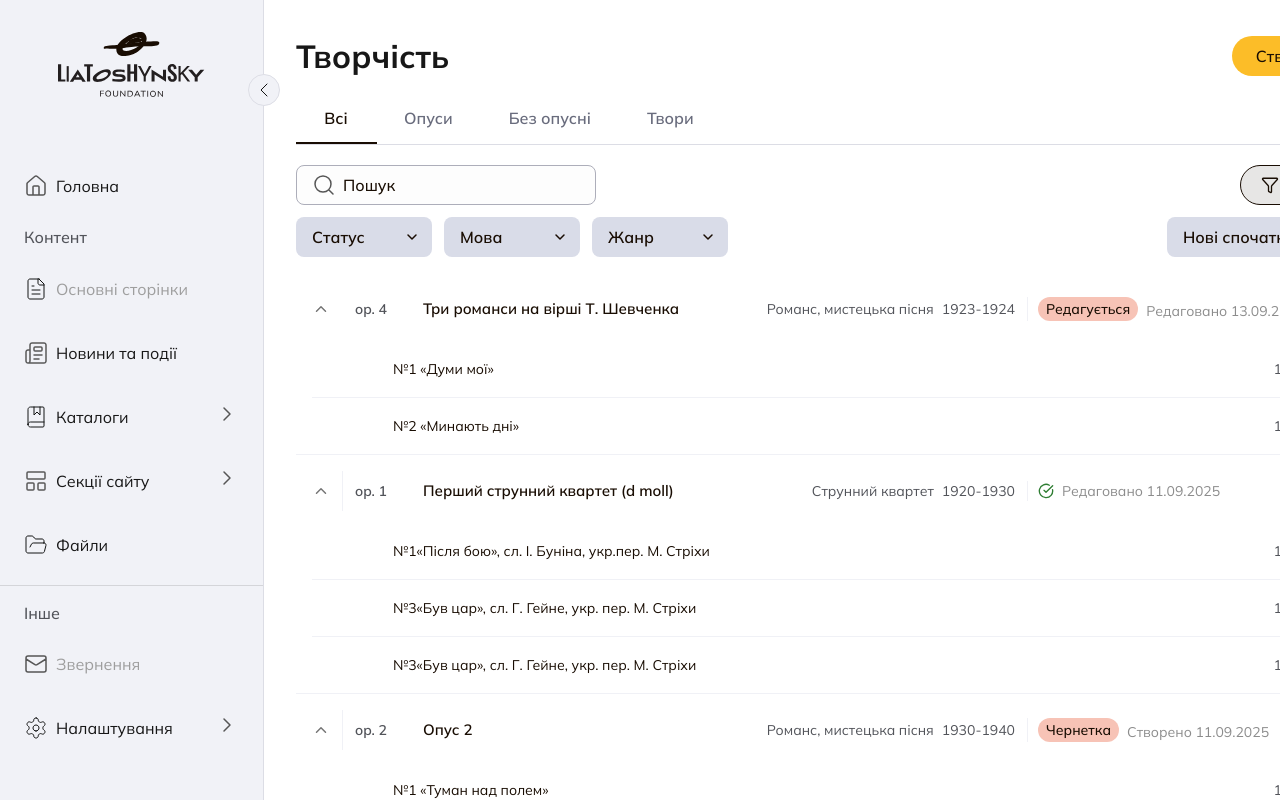
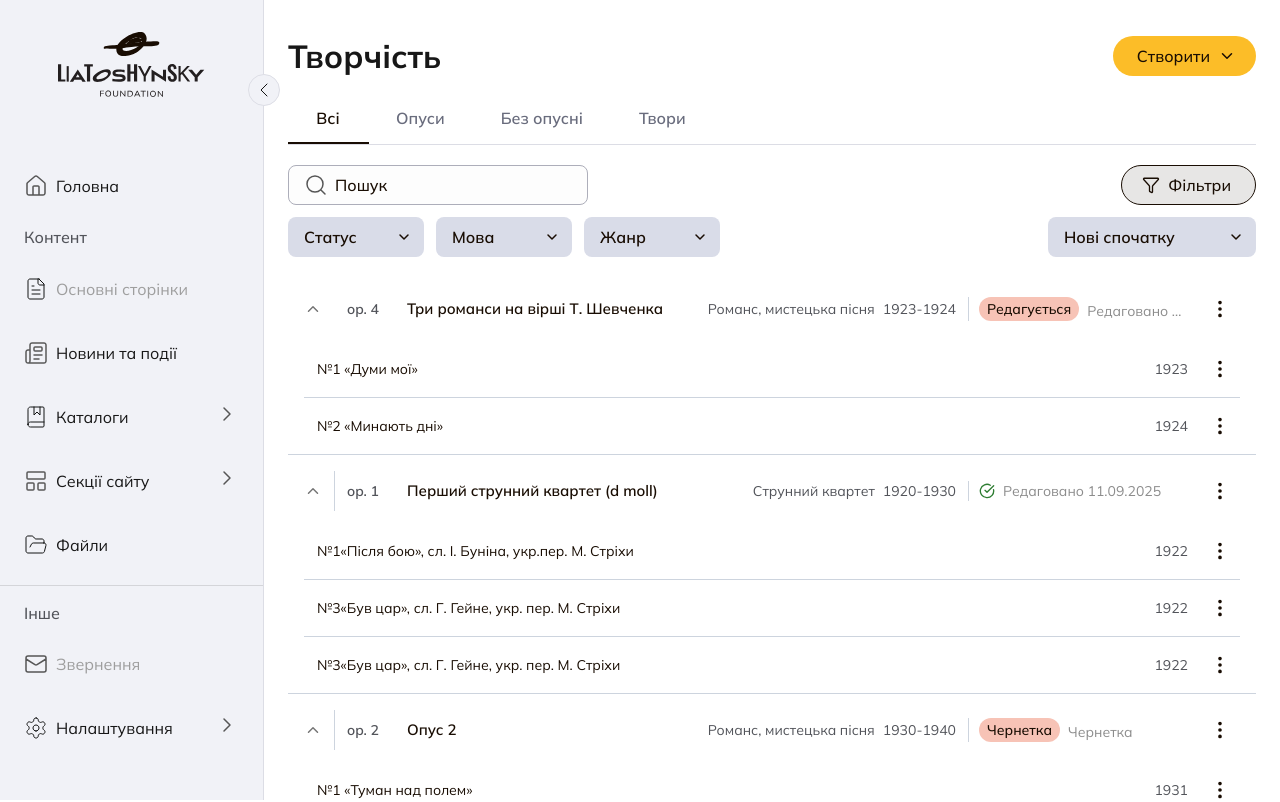
Before and after one commit to Liatoshynsky-Foundation/lf-admin, a Next.js app: page /creativity in a window 1280 px wide. Shown: the top 802 px of the page. Built offline with nearby package versions, Linux system fonts and the light colour scheme.

Commit message:
feat(creativity): implement StatusWithDate component and update WorksPageContent layout

```diff
--- a/app/(logged_in)/creativity/WorksPageContent.tsx
+++ b/app/(logged_in)/creativity/WorksPageContent.tsx
@@ -6,15 +6,15 @@ import {
   AccordionSummary,
   Box,
   Button,
-  Chip,
   IconButton,
   MenuItem,
   Typography
 } from '@mui/material';
-import { ChevronDown, CircleCheckBig, MoreVertical } from 'lucide-react';
+import { ChevronDown, MoreVertical } from 'lucide-react';
 import Link from 'next/link';
 import { useRef, useState } from 'react';
 
+import { StatusWithDate } from './components/StatusWithDate';
 import { useWorksFiltering } from './useWorksFiltering';
 import { type OpusGroup, type UngroupedGroup, WORKS_MOCK_DATA, type WorkStatus } from './works.mock';
 import {
@@ -30,17 +30,12 @@ import {
   type WorksTabValue
 } from '~/constants/creativity';
 import type { FilesSortValue } from '~/constants/sort';
-import { formatDate } from '~/lib/utils/formatDate';
-import { getStatus } from '~/lib/utils/getStatus';
-import contentCardStyles from '~/shared/components/content-card/ContentCard.styles';
-import contentCardBadgeStyles from '~/shared/components/content-card/ContentCardBadge.styles';
 import { colors } from '~/shared/components/design-system/button/Button.styles';
 import DropdownMenu from '~/shared/components/dropdown-menu/DropdownMenu';
 import { EmptyState } from '~/shared/components/empty-state';
 import { FilteringToolbar, SortSelect } from '~/shared/components/filtering-toolbar';
 import { PageHeader } from '~/shared/components/page-header/PageHeader';
 import { filterSelectStyles } from '~/shared/components/selector/FilterSelect.styles';
-import { BaseContentStatuses } from '~/types/enums/common.enums';
 import { normalizeSearch } from '~/utils/normalizeSearch';
 
 type WorksPageContentProps = Readonly<{
@@ -48,13 +43,12 @@ type WorksPageContentProps = Readonly<{
 }>;
 
 const OPUS_HIGHLIGHT_NUMBERS = new Set(['op. 1', 'op. 2', 'op. 3']);
-const TABLE_DIVIDER_COLOR = '#D9DCE866';
-const NUMBER_COLUMN_WIDTH = '56px';
-const GROUP_META_COLUMN_WIDTH = '320px';
-const YEAR_COLUMN_WIDTH = '96px';
-const STATUS_COLUMN_WIDTH = '280px';
+const TABLE_DIVIDER_COLOR = '#CDD4DE';
+const NUMBER_COLUMN_WIDTH = '48px';
+const GROUP_META_COLUMN_WIDTH = '260px';
+const STATUS_COLUMN_WIDTH = '220px';
 const GROUP_ROW_COLUMNS = `1px ${NUMBER_COLUMN_WIDTH} minmax(260px, 1fr) ${GROUP_META_COLUMN_WIDTH} ${STATUS_COLUMN_WIDTH} 40px`;
-const INDIVIDUAL_WORK_ROW_COLUMNS = `1px 1fr ${YEAR_COLUMN_WIDTH} 40px`;
+const INDIVIDUAL_WORK_ROW_COLUMNS = `1px minmax(260px, 1fr) ${GROUP_META_COLUMN_WIDTH} ${STATUS_COLUMN_WIDTH} 40px`;
 const SINGLE_LINE_ELLIPSIS = {
   whiteSpace: 'nowrap',
   overflow: 'hidden',
@@ -68,7 +62,7 @@ const META_TEXT_SX = {
 } as const;
 const TITLE_TEXT_SX = { fontSize: '15px', minWidth: 0, ...SINGLE_LINE_ELLIPSIS } as const;
 const WORK_ROW_TITLE_SX = { fontSize: '14px', minWidth: 0, flex: 1, ...SINGLE_LINE_ELLIPSIS } as const;
-const YEAR_TEXT_SX = { ...META_TEXT_SX, width: YEAR_COLUMN_WIDTH, textAlign: 'right' } as const;
+const YEAR_TEXT_SX = { ...META_TEXT_SX, width: STATUS_COLUMN_WIDTH, textAlign: 'right' } as const;
 const MENU_LIST_SX = { px: '8px', py: '4px' } as const;
 const MENU_ITEM_BASE_SX = {
   ...filterSelectStyles.menuItem,
@@ -85,7 +79,9 @@ type GroupRowData = Readonly<{
   genre: string;
   yearRange: string;
   status: WorkStatus;
+  createdAt?: string;
   updatedAt: string;
+  publishedAt?: string;
   works: ReadonlyArray<{ id: string; title: string; year: string }>;
 }>;
 
@@ -128,7 +124,9 @@ function toGroupRowData(group: OpusGroup | UngroupedGroup): GroupRowData {
     genre: group.genre,
     yearRange: group.yearRange,
     status: group.status,
+    createdAt: group.createdAt,
     updatedAt: group.updatedAt,
+    publishedAt: group.publishedAt,
     works: group.works
   };
 }
@@ -152,74 +150,6 @@ function sortGroups<T extends { title: string; updatedAt: string }>(
 
     return right.title.localeCompare(left.title, 'uk', { sensitivity: 'base' });
   });
-}
-
-// ── Status chip ───────────────────────────────────────────────────────────────
-function StatusChip({ status }: Readonly<{ status: string }>) {
-  if (status === BaseContentStatuses.Published) {
-    return (
-      <Box
-        sx={{
-          display: 'flex',
-          alignItems: 'center',
-          gap: '4px',
-          color: '#2E7D32',
-          fontSize: '14px',
-          whiteSpace: 'nowrap'
-        }}
-      >
-        <CircleCheckBig size={16} />
-      </Box>
-    );
-  }
-
-  const isDraft = status === BaseContentStatuses.Draft;
-  return (
-    <Chip
-      label={isDraft ? 'Чернетка' : 'Редагується'}
-      size="small"
-      sx={{
-        backgroundColor: contentCardBadgeStyles.draftBadge.backgroundColor,
-        color: '#190D03',
-        fontWeight: contentCardBadgeStyles.draftBadge.fontWeight,
-        fontSize: contentCardBadgeStyles.draftBadge.fontSize,
-        height: '24px',
-        '& .MuiChip-label': {
-          color: '#190D03'
-        }
-      }}
-    />
-  );
-}
-
-// ── Status label (for opus row, shows date aside status badge) ────────────────
-function StatusWithDate({ status, date }: Readonly<{ status: string; date: string }>) {
-  const normalizedStatus =
-    status === BaseContentStatuses.Editing ? BaseContentStatuses.Published : status;
-  const statusText =
-    getStatus(normalizedStatus, date, date, date) || `Редаговано ${formatDate(date)}`;
-
-  return (
-    <Box
-      sx={{
-        display: 'flex',
-        alignItems: 'center',
-        gap: '8px',
-        ...SINGLE_LINE_ELLIPSIS,
-        pl: '10px',
-        borderLeft: `1px solid ${TABLE_DIVIDER_COLOR}`,
-        minWidth: 0
-      }}
-    >
-      <StatusChip status={status} />
-      <Typography
-        variant="body2"
-        sx={{ ...contentCardStyles.date, fontSize: '14px', minWidth: 0, ...SINGLE_LINE_ELLIPSIS }}
-      >
-        {statusText}
-      </Typography>
-    </Box>
-  );
 }
 
 // ── Opus context menu ─────────────────────────────────────────────────────────
@@ -355,6 +285,7 @@ function WorkRowCells({ title, year }: Readonly<{ title: string; year: string }>
   return (
     <>
       <Typography sx={WORK_ROW_TITLE_SX}>{title}</Typography>
+      <Box sx={{ width: GROUP_META_COLUMN_WIDTH }} />
       <Typography sx={YEAR_TEXT_SX}>{year}</Typography>
       <ContextMenu items={WORK_MENU_ITEMS} triggerLabel={`Дії твору ${title}`} />
     </>
@@ -451,7 +382,13 @@ function GroupedRow({
           </Box>
 
           <Box sx={{ width: STATUS_COLUMN_WIDTH, minWidth: 0 }}>
-            <StatusWithDate status={group.status} date={group.updatedAt} />
+            <StatusWithDate
+              status={group.status}
+              createdAt={group.createdAt}
+              updatedAt={group.updatedAt}
+              publishedAt={group.publishedAt}
+              dividerColor={TABLE_DIVIDER_COLOR}
+            />
           </Box>
 
           <ContextMenu items={GROUP_MENU_ITEMS} triggerLabel={`Дії групи ${group.title}`} />
@@ -464,16 +401,18 @@ function GroupedRow({
             <Box
               key={work.id}
               sx={{
-                display: 'flex',
+                display: 'grid',
+                gridTemplateColumns: INDIVIDUAL_WORK_ROW_COLUMNS,
+                columnGap: '12px',
                 alignItems: 'center',
-                gap: '12px',
                 py: '8px',
-                pl: '81px',
+                px: 0,
                 borderBottom:
-                  index === group.works.length - 1 ? 'none' : `1px solid ${TABLE_DIVIDER_COLOR}`,
+                    index === group.works.length - 1 ? 'none' : `1px solid ${TABLE_DIVIDER_COLOR}`,
                 minWidth: 0
               }}
             >
+              <Box sx={{ width: '1px' }} />
               <WorkRowCells title={work.title} year={work.year} />
             </Box>
           ))}
@@ -490,7 +429,7 @@ function IndividualWorkRow({ work }: Readonly<{ work: IndividualWorkData }>) {
       sx={{
         display: 'grid',
         gridTemplateColumns: INDIVIDUAL_WORK_ROW_COLUMNS,
-        columnGap: '12px',
+        columnGap: '8px',
         alignItems: 'center',
         px: '16px',
         py: '12px',
@@ -501,7 +440,21 @@ function IndividualWorkRow({ work }: Readonly<{ work: IndividualWorkData }>) {
       {/* Left marker column (empty for individual works) */}
       <Box sx={{ width: '1px' }} />
 
-      <WorkRowCells title={work.title} year={work.year} />
+      <Typography sx={WORK_ROW_TITLE_SX}>{work.title}</Typography>
+
+      <Box sx={{ width: GROUP_META_COLUMN_WIDTH }} />
+
+      <Typography
+        sx={{
+          ...META_TEXT_SX,
+          width: STATUS_COLUMN_WIDTH,
+          textAlign: 'right'
+        }}
+      >
+        {work.year}
+      </Typography>
+
+      <ContextMenu items={WORK_MENU_ITEMS} triggerLabel={`Дії твору ${work.title}`} />
     </Box>
   );
 }
@@ -652,10 +605,13 @@ export function WorksPageContent({ activeTab }: WorksPageContentProps) {
     }))
   );
 
-  const visibleUngroupedWorks = allUngroupedWorks.filter(
-    (work) =>
-      matchesSelectedFilters(work) &&
-      (matchesSearch(work.title) || matchesSearch(work.genre))
+  const visibleUngroupedWorks = sortGroups(
+    allUngroupedWorks.filter(
+      (work) =>
+        matchesSelectedFilters(work) &&
+        (matchesSearch(work.title) || matchesSearch(work.genre))
+    ),
+    sortValue
   );
 
   const hasActiveCriteria = Boolean(searchValue) || Boolean(toolbarProps.activeFiltersCount);
--- /dev/null
+++ b/app/(logged_in)/creativity/components/StatusWithDate.tsx
@@ -0,0 +1,101 @@
+import { Box, Chip, Typography } from '@mui/material';
+import { CircleCheckBig } from 'lucide-react';
+
+import { formatDate } from '~/lib/utils/formatDate';
+import { getStatus } from '~/lib/utils/getStatus';
+import contentCardStyles from '~/shared/components/content-card/ContentCard.styles';
+import contentCardBadgeStyles from '~/shared/components/content-card/ContentCardBadge.styles';
+import { BaseContentStatuses } from '~/types/enums/common.enums';
+
+type StatusChipProps = Readonly<{ status: string }>;
+
+type StatusWithDateProps = Readonly<{
+  status: string;
+  createdAt?: string;
+  updatedAt?: string;
+  publishedAt?: string;
+  dividerColor: string;
+}>;
+
+function StatusChip({ status }: StatusChipProps) {
+  if (status === BaseContentStatuses.Published) {
+    return (
+      <Box
+        sx={{
+          display: 'flex',
+          alignItems: 'center',
+          gap: '4px',
+          color: '#2E7D32',
+          fontSize: '14px',
+          whiteSpace: 'nowrap'
+        }}
+      >
+        <CircleCheckBig size={16} />
+      </Box>
+    );
+  }
+
+  const isDraft = status === BaseContentStatuses.Draft;
+  return (
+    <Chip
+      label={isDraft ? 'Чернетка' : 'Редагується'}
+      size="small"
+      sx={{
+        backgroundColor: contentCardBadgeStyles.draftBadge.backgroundColor,
+        color: '#190D03',
+        fontWeight: contentCardBadgeStyles.draftBadge.fontWeight,
+        fontSize: contentCardBadgeStyles.draftBadge.fontSize,
+        height: '24px',
+        '& .MuiChip-label': {
+          color: '#190D03'
+        }
+      }}
+    />
+  );
+}
+
+export function StatusWithDate({
+  status,
+  createdAt,
+  updatedAt,
+  publishedAt,
+  dividerColor
+}: StatusWithDateProps) {
+  const normalizedStatus =
+    status === BaseContentStatuses.Editing ? BaseContentStatuses.Published : status;
+  const fallbackDate = updatedAt ?? publishedAt ?? createdAt;
+  const statusText =
+    getStatus(normalizedStatus, createdAt, updatedAt, publishedAt) ||
+    (fallbackDate ? `Редаговано ${formatDate(fallbackDate)}` : '');
+
+  return (
+    <Box
+      sx={{
+        display: 'flex',
+        alignItems: 'center',
+        gap: '8px',
+        whiteSpace: 'nowrap',
+        overflow: 'hidden',
+        textOverflow: 'ellipsis',
+        pl: '10px',
+        borderLeft: `1px solid ${dividerColor}`,
+        minWidth: 0
+      }}
+    >
+      <StatusChip status={status} />
+      <Typography
+        variant="body2"
+        sx={{
+          ...contentCardStyles.date,
+          fontSize: '14px',
+          minWidth: 0,
+          whiteSpace: 'nowrap',
+          overflow: 'hidden',
+          textOverflow: 'ellipsis'
+        }}
+      >
+        {statusText}
+      </Typography>
+    </Box>
+  );
+}
--- a/app/(logged_in)/creativity/page.tsx
+++ b/app/(logged_in)/creativity/page.tsx
@@ -4,7 +4,15 @@ import { WorksPageContent } from './WorksPageContent';
 
 export default function CreativityPage() {
   return (
-    <Box sx={{ width: '100%', maxWidth: '100%', boxSizing: 'border-box', p: '32px' }}>
+    <Box
+      sx={{
+        width: '100%',
+        maxWidth: '100%',
+        boxSizing: 'border-box',
+        px: { xs: '16px', lg: '24px', xl: '32px' },
+        py: '32px'
+      }}
+    >
       <WorksPageContent activeTab="all" />
     </Box>
   );
--- a/app/(logged_in)/creativity/works.mock.ts
+++ b/app/(logged_in)/creativity/works.mock.ts
@@ -21,7 +21,9 @@ type WorkGroupBase = {
   language: WorkLanguage;
   yearRange: string;
   status: WorkStatus;
+  createdAt?: string;
   updatedAt: string;
+  publishedAt?: string;
   works: WorkItem[];
 };
 
@@ -49,7 +51,9 @@ type GroupSeed = Readonly<{
   language: WorkLanguage;
   yearRange: string;
   status: WorkStatus;
+  createdAt?: string;
   updatedAt: string;
+  publishedAt?: string;
   works: ReadonlyArray<Pick<WorkItem, 'id' | 'title' | 'year'>>;
 }>;
 
@@ -72,7 +76,9 @@ const buildGroup = <TNumberKey extends 'opusNumber' | 'boNumber'>(
   language: seed.language,
   yearRange: seed.yearRange,
   status: normalizeStatus(seed.status),
+  createdAt: seed.createdAt,
   updatedAt: seed.updatedAt,
+  publishedAt: seed.publishedAt,
   works: seed.works.map((work) => ({ id: work.id, title: work.title, year: work.year }))
 }) as WorkGroupBase & Record<TNumberKey, string>;
 
```
Also changed, not shown: app/(logged_in)/creativity/[tab]/page.tsx (+9 -1 lines).
